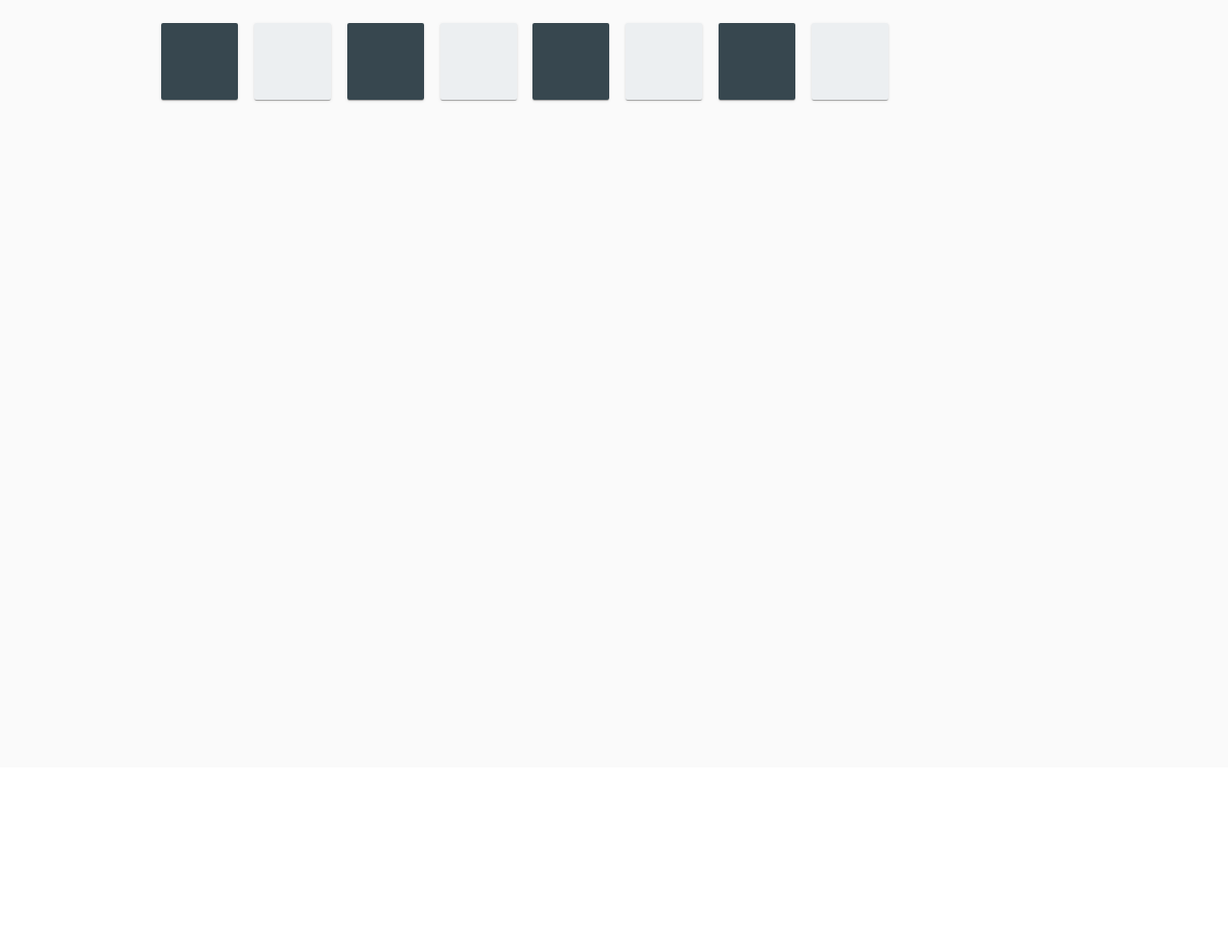
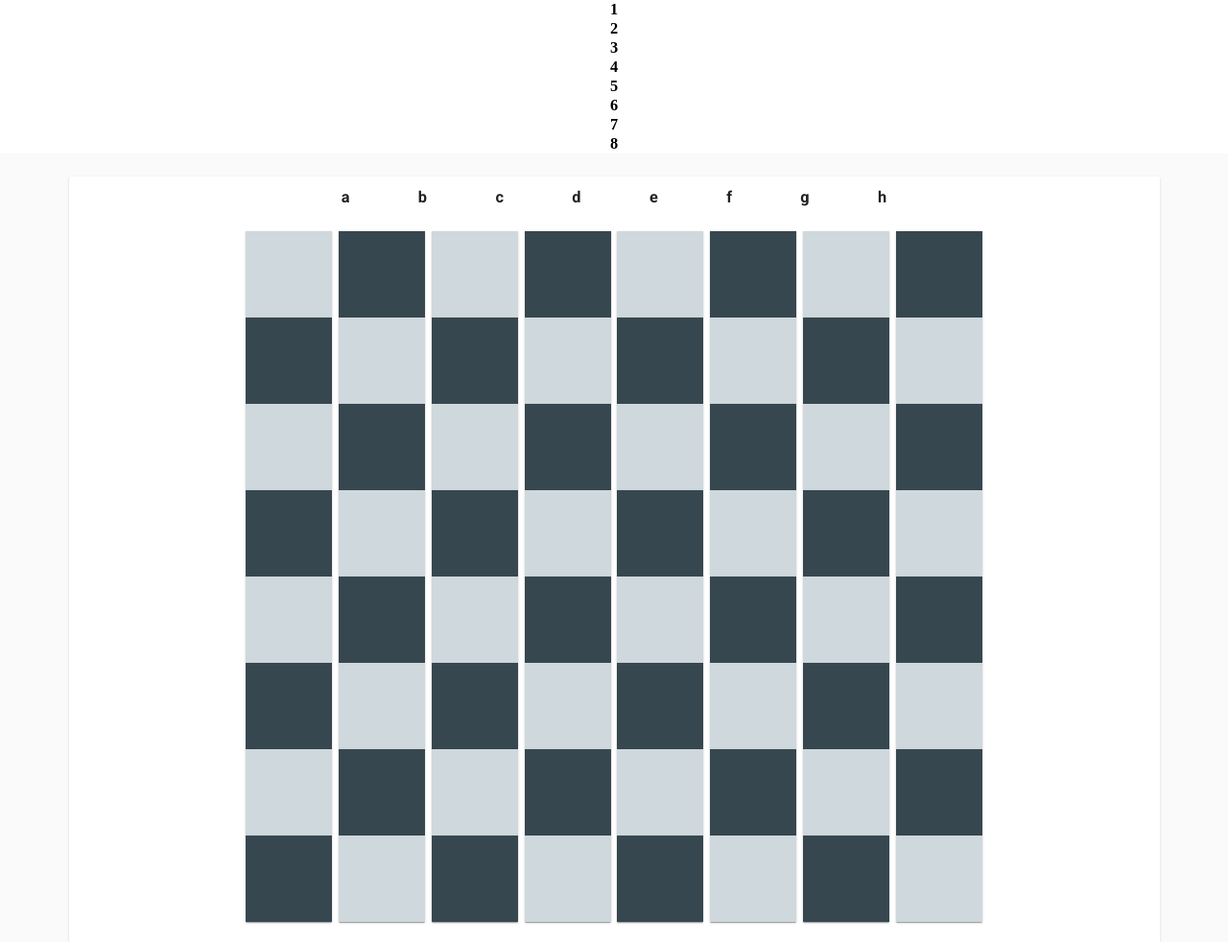
Before and after one commit to PattywagonD/Chess, a plain HTML site: page client/index.html in a window 1280 px wide. Shown: the top 982 px of the page at 96% size. Before the commit the page ends 800 px from the top, so only its background shows below. Drawn offline with Linux system fonts and the light colour scheme.

Commit message:
Fixed the Board so it is working, and started to add numbers and letters to the board

```diff
--- a/client/index.html
+++ b/client/index.html
@@ -6,68 +6,44 @@
   <link href="style.css" rel="stylesheet">
 </head>
 <body>
-<v-content>
-<v-container>
-<v-form>
 
+
+<div class="nums">
+<h3>1</h3>
+<h3>2</h3>
+<h3>3</h3>
+<h3>4</h3>
+<h3>5</h3>
+<h3>6</h3>
+<h3>7</h3>
+<h3>8</h3>
+</div>
   <div id="app">
     <v-app >
       <v-content>
-        <v-container grid-list-xl text-xs-center >
-          <v-layout row wrap>
-          <v-flex xs1 >
-          <v-card dark flat color="transparent" width="80" height="80">
-          <v-card-text>&nbsp;</v-card-text>
-          </v-card>
-          </v-flex>
-          <v-flex xs1 >
-          <v-card dark color="blue-grey darken-3" width="80" height="80">
-          <v-card-text>&nbsp;</v-card-text>
-          </v-card>
-          </v-flex>
-          <v-flex xs1 >
-          <v-card dark color="blue-grey lighten-5" width="80" height="80">
-          <v-card-text>&nbsp;</v-card-text>
-          </v-card>
-          </v-flex>
-          <v-flex xs1>
-          <v-card dark  color="blue-grey darken-3" width="80" height="80">
-          <v-card-text>&nbsp;</v-card-text>
-          </v-card>
-          </v-flex>
-          <v-flex xs1>
-          <v-card dark  color="blue-grey lighten-5" width="80" height="80">
-          <v-card-text>&nbsp;</v-card-text>
-          </v-card>
-          </v-flex>
-          <v-flex xs1>
-          <v-card dark color="blue-grey darken-3" width="80" height="80">
-          <v-card-text>&nbsp;</v-card-text>
-          </v-card>
-          </v-flex>
-          <v-flex xs1>
-          <v-card dark color="blue-grey lighten-5" width="80" height="80">
-          <v-card-text>&nbsp;</v-card-text>
-          </v-card>
-          </v-flex>
-          <v-flex xs1>
-          <v-card dark color="blue-grey darken-3" width="80" height="80">
-          <v-card-text>&nbsp;</v-card-text>
-          </v-card>
-          </v-flex>
-          <v-flex xs1>
-          <v-card dark color="blue-grey lighten-5" width="80" height="80">
-          <v-card-text>&nbsp;</v-card-text>
-          </v-card>
-          </v-flex>
-          <v-flex xs2>
-          <v-card dark flat color="transparent" width="80" height="80">
-          <v-card-text>&nbsp;</v-card-text>
+        <v-container grid-list-xl text-xs-center>
+        <v-card class="b_back">
+        <v-layout class="nums">
+        <div class="letts">
+<h3>a</h3>
+<h3>b</h3>
+<h3>c</h3>
+<h3>d</h3>
+<h3>e</h3>
+<h3>f</h3>
+<h3>g</h3>
+<h3>h</h3>
+</div>
+</v-layout>
+          <v-layout  wrap row align-center justify-center fill-height/>
+          <v-flex xs1 v-for="i in 8" class="tile">
+          <v-card class="tile" v-for="j in 8" dark tile v-bind:color="getColor(i, j)">
           </v-card>
           </v-flex>
           </v-layout>
+          </v-card>
+          </v-card>
         </v-container>
-
       </v-content>
     </v-app>
   </div>
--- a/client/index.js
+++ b/client/index.js
@@ -1 +1,20 @@
-new Vue({ el: '#app' })
+const app = new Vue({
+	el: '#app' ,
+	methods: {
+		getColor: function (num, start) {
+            if (start % 2 == 0)
+                if (num % 2 == 0)
+                    return "blue-grey lighten-4"
+
+                 else
+                     return "blue-grey darken-3"
+
+            else
+                if (num % 2 == 0)
+                    return "blue-grey darken-3"
+
+                 else
+                     return "blue-grey lighten-4"
+        },
+	}
+})
--- a/client/style.css
+++ b/client/style.css
@@ -2,4 +2,46 @@
   display: none;
 }
 
-.
+.b_back {
+ 	flex-direction: row;
+    text-align: center;
+    align-items: center;
+    justify-content: center;
+    min-width: 800px;
+    min-height: 800px;
+
+}
+
+.tile {
+	flex-flow: row wrap;
+	display: flex;
+	margin: 0px;
+	min-width: 90px;
+	min-height: 90px;
+	flex-basis: content;
+	align-items: center;
+    justify-content: center;
+}
+
+.nums{
+    align-content: center;
+    text-align: center;
+    justify-content: center;
+    align-items: center;
+}
+
+.letts{
+    display:flex;
+    flex-direction: row;
+    justify-content: space-around;
+    margin: 10px;
+    width: 640px;
+}
+.col{
+    display:flex;
+    flex-direction: column;
+    justify-content: space-around;
+    width: 14px;
+    margin-left: 20px;
+    margin-right: 20px;
+}
```
